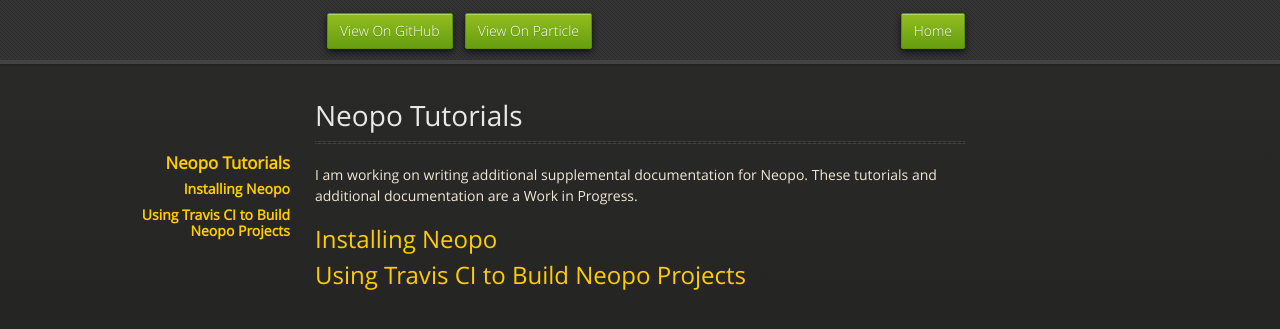
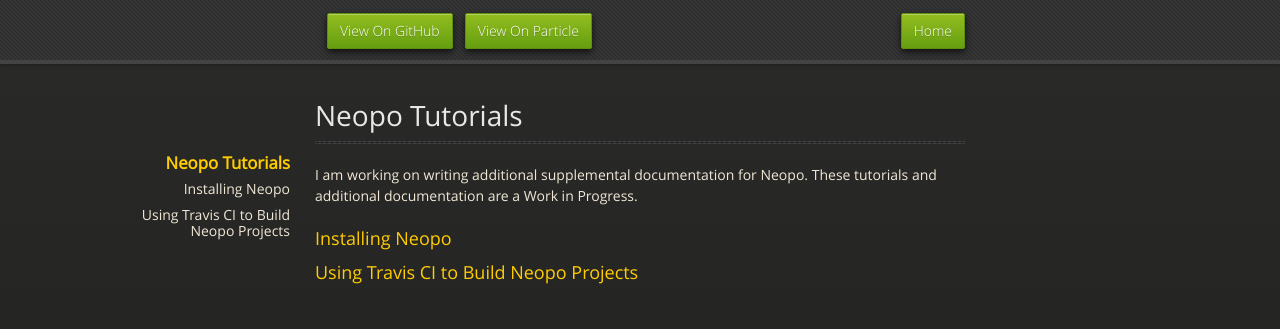
Before and after one commit to nrobinson2000/neopo.xyz, a Jekyll site: the page built from tutorials/index.md, in a window 1280 px wide. Shown: the top 329 px of the page. Built offline with Jekyll 4.4.1, drawn with Linux system fonts in a browser that asks for light colours.

```diff
--- a/tutorials/index.md
+++ b/tutorials/index.md
@@ -5,6 +5,6 @@ title: "Neopo Tutorials"
 
 I am working on writing additional supplemental documentation for Neopo. These tutorials and additional documentation are a Work in Progress.
 
-## [Installing Neopo](install.html)
+### [Installing Neopo](install.html)
 
-## [Using Travis CI to Build Neopo Projects](travisci.html)
+### [Using Travis CI to Build Neopo Projects](travisci.html)
```
